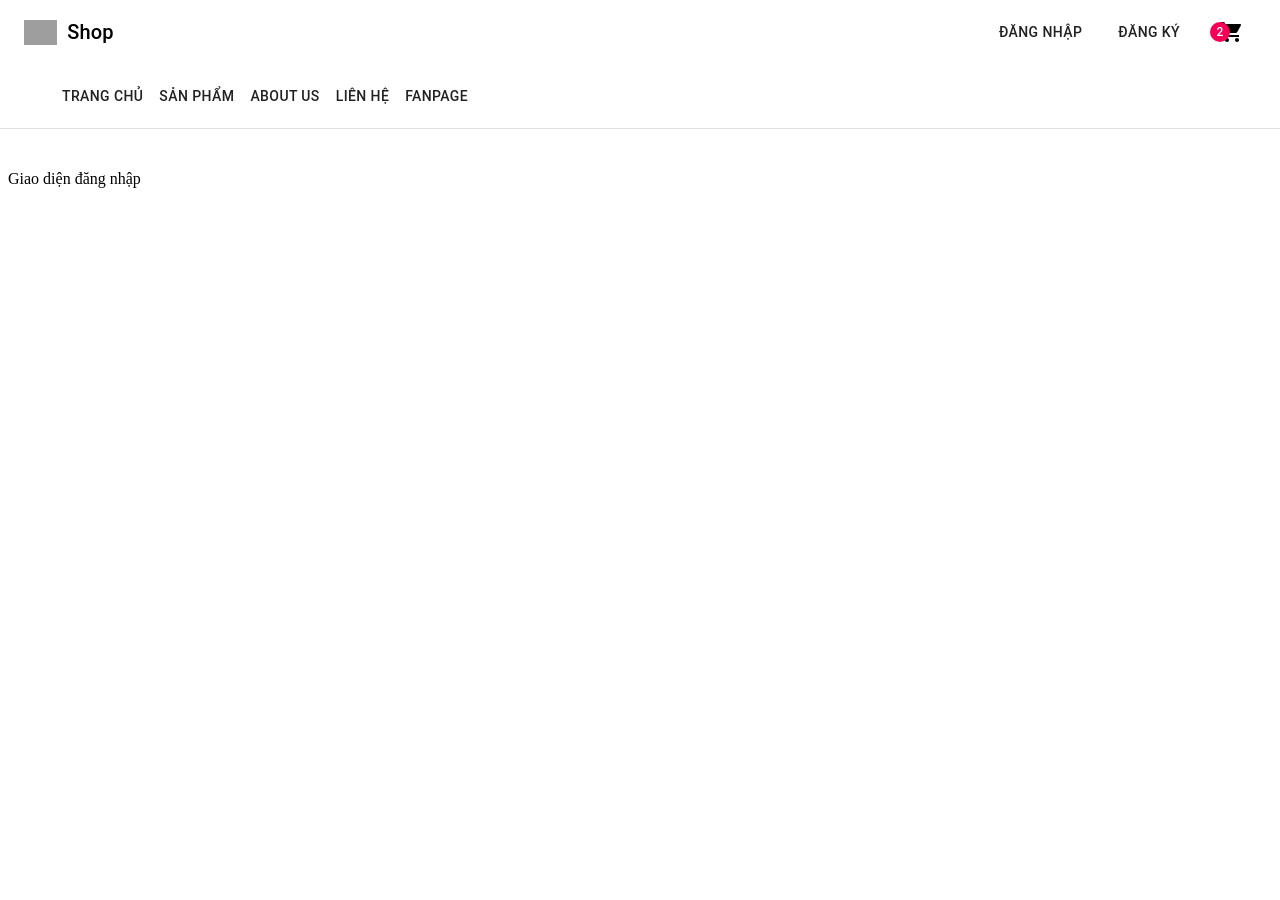
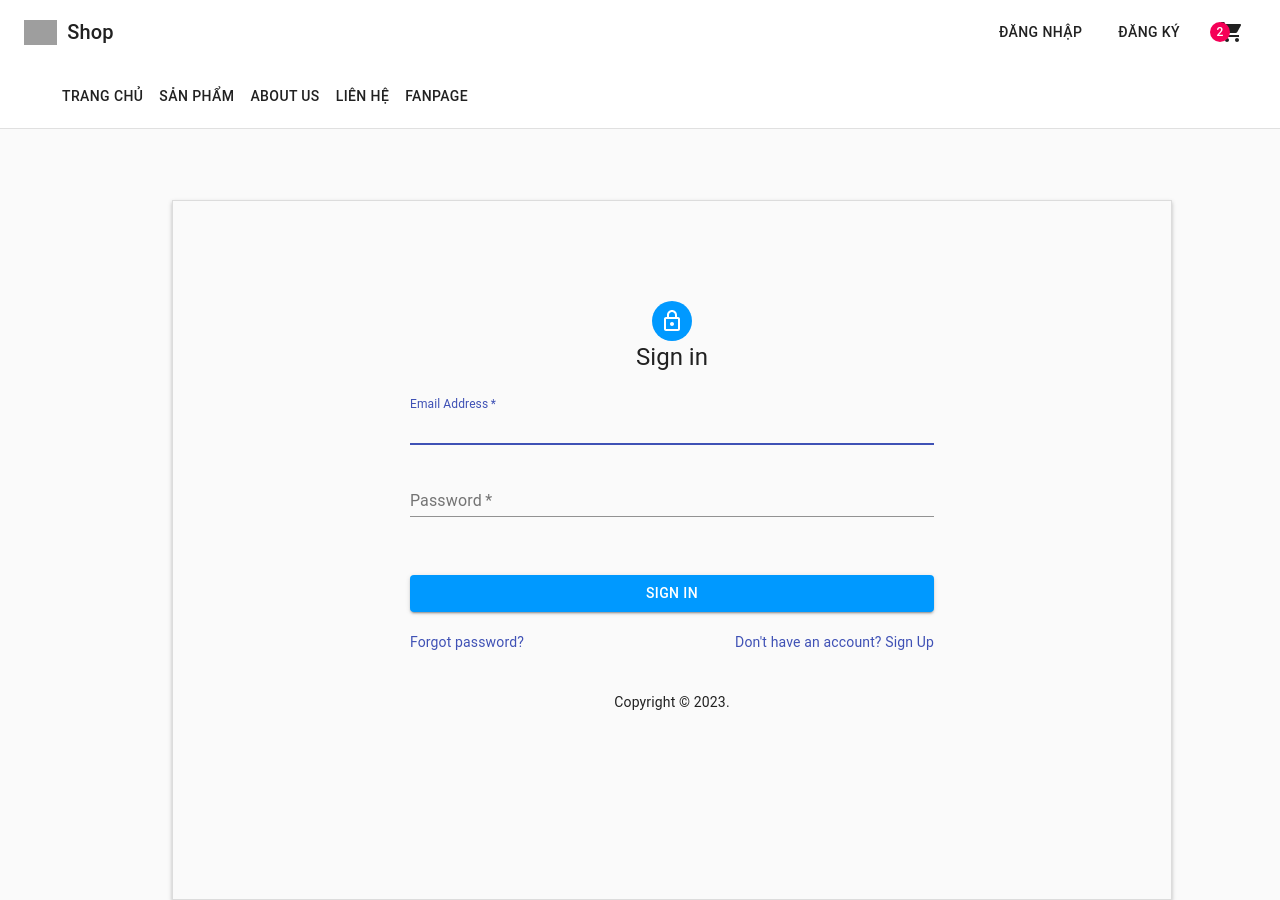
Before and after one commit to kirin017/Do-an-NMCNPM, a React (Create React App) app in the folder frontend/: page /login in a window 1280 px wide. Before the commit the page ends 800 px from the top, so only its background shows below. Built offline with nearby package versions, Linux system fonts and the light colour scheme; grey boxes are pictures that could not be loaded.

Commit message:
Update Login

```diff
--- a/frontend/package.json
+++ b/frontend/package.json
@@ -14,7 +14,7 @@
     "react-hook-form": "^6.11.5",
     "react-router": "^5.2.0",
     "react-router-dom": "^5.2.0",
-    "react-scripts": "3.4.3",
+    "react-scripts": "^5.0.1",
     "semantic-ui-react": "^2.0.1"
   },
   "scripts": {
--- a/frontend/src/App.js
+++ b/frontend/src/App.js
@@ -4,7 +4,7 @@ import Narbar from './components/Narbar/Narbar';
 import SideBar from './components/SideBar/SideBar';
 import ProductDetail from './components/ProductDetail/ProductDetail';
 import { BrowserRouter as Router, Switch, Route } from 'react-router-dom';
-
+import Login from './components/Login/Login';
 const App = () => {
     return (
         <Router>
@@ -18,7 +18,7 @@ const App = () => {
                 <Route exact path="/login">
                     <Narbar />
                     <div style={{ marginTop: '170px' }}>
-                            Giao diện đăng nhập
+                        <Login />
                     </div>
                 </Route>
                 <Route exact path="/signup">
--- a/frontend/src/components/Login/Login.jsx
+++ b/frontend/src/components/Login/Login.jsx
@@ -1,43 +1,112 @@
-import React, { useState } from 'react';
-import { Button, Popover } from '@material-ui/core';
+import * as React from 'react';
+import LockOutlinedIcon from '@material-ui/icons/LockOutlined';
+import { Avatar, Button, CssBaseline, TextField,Link,Grid, Box,Typography, Container } from '@material-ui/core'
+import useStyles from './styles'
 
-function Login() {
-  const [anchorEl, setAnchorEl] = useState(null);
-
-  const handleClick = (event) => {
-    setAnchorEl(event.currentTarget);
-  };
-
-  const handleClose = () => {
-    setAnchorEl(null);
-  };
-
-  const open = Boolean(anchorEl);
-  const id = open ? 'simple-popover' : undefined;
-
+function Copyright(props) {
   return (
-    <div>
-      <Button aria-describedby={id} onClick={handleClick}>
-        Sản phẩm
-      </Button>
-      <Popover
-        id={id}
-        open={open}
-        anchorEl={anchorEl}
-        onClose={handleClose}
-        anchorOrigin={{
-          vertical: 'bottom',
-          horizontal: 'center',
-        }}
-        transformOrigin={{
-          vertical: 'top',
-          horizontal: 'center',
-        }}
-      >
-
-      </Popover>
-    </div>
+    <Typography variant="body2" color="text.secondary" align="center" {...props}>
+      {'Copyright © '}
+      {new Date().getFullYear()}
+      {'.'}
+    </Typography>
   );
 }
 
-export default Login;
+
+export default function SignIn() {
+    const classes = useStyles();
+
+    const handleSubmit = (event) => {
+        event.preventDefault();
+        const data = new FormData(event.currentTarget);
+        console.log({
+        email: data.get('email'),
+        password: data.get('password'),
+        });
+    };
+
+    return (
+        <Container className={classes.margin} component="main" maxWidth="xs">
+            <CssBaseline />
+            <Box
+            style = {{
+              border: '1px solid rgba(0, 0, 0, 0.12)',
+              boxShadow: '0px 2px 4px rgba(0, 0, 0, 0.25)',
+              width: '1000px',
+              height: '700px',
+              marginLeft: '-270px',
+            }}
+             >
+              <Box
+              sx={{
+                  marginTop: 100,
+                  display: 'flex',
+                  flexDirection: 'column',
+                  alignItems: 'center',
+              }}
+              >
+                <Avatar
+                style={{ color: 'white', backgroundColor: '#0099FF'}}
+                sx={{ m: 1, bgcolor: 'secondary.main' }}>
+                    <LockOutlinedIcon />
+                </Avatar>
+                <Typography component="h1" variant="h5">
+                    Sign in
+                </Typography>
+                <Box component="form" onSubmit={handleSubmit} noValidate sx={{ mt: 1 }}>
+                    <TextField
+                    margin="normal"
+                    required
+                    fullWidth
+                    id="email"
+                    label="Email Address"
+                    name="email"
+                    autoComplete="email"
+                    autoFocus
+                    />
+                    <TextField
+                    margin="normal"
+                    required
+                    fullWidth
+                    name="password"
+                    label="Password"
+                    type="password"
+                    id="password"
+                    autoComplete="current-password"
+                    />
+                    <Button
+                    style={{ marginTop: '50px', color: 'white', backgroundColor: '#0099FF'}}
+                    type="submit"
+                    fullWidth
+                    variant="contained"
+                    sx={{ mt: 3, mb: 2 }}
+                    >
+                    Sign In
+                    </Button>
+                    <Grid container>
+                    <Grid item
+                      style={{ marginTop: '20px'}}
+                    xs>
+                        <Link href="#" variant="body2">
+                        Forgot password?
+                        </Link>
+                    </Grid>
+                    <Grid item
+                      style={{ marginTop: '20px'}}
+                    >
+                        <Link href="/signup" variant="body2">
+                        {"Don't have an account? Sign Up"}
+                        </Link>
+                    </Grid>
+                    </Grid>
+                </Box>
+            </Box>
+
+            <Copyright
+            style={{ marginTop: '40px'}}
+            sx={{ mt: 8, mb: 4 }} />
+            </Box>
+        </Container>
+    );
+}
--- a/frontend/src/components/Login/styles.js
+++ b/frontend/src/components/Login/styles.js
@@ -0,0 +1,8 @@
+import { makeStyles } from "@material-ui/core/styles";
+
+export default makeStyles((theme) => ({
+    margin: {
+        marginTop: '200px'
+    }
+
+}));
```
Also changed, not shown: 1 other file (tests, documents, lock files or other folders).
